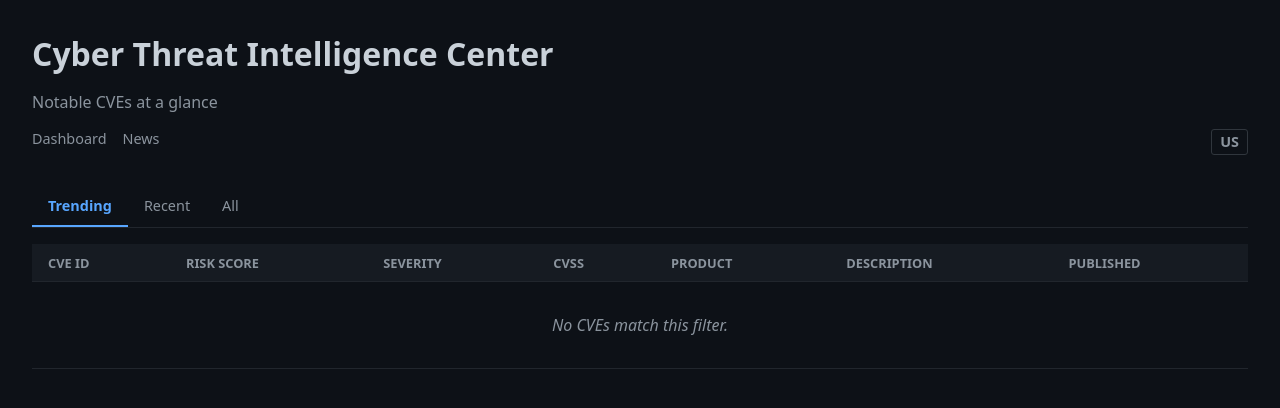
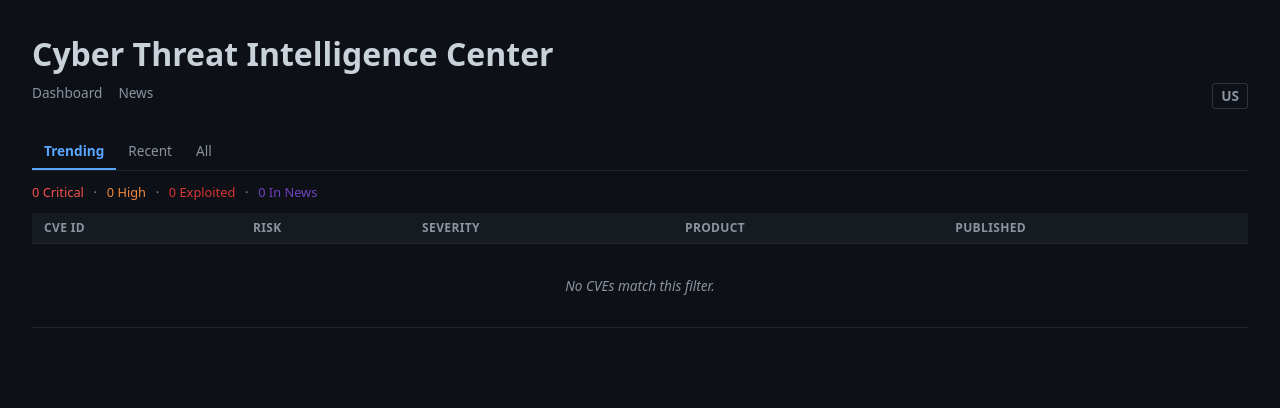
Before and after one commit to NotThatRob/Cyber-Threat-Intelligence-Center, a FastAPI app: page / in a window 1280 px wide. Shown: the top 408 px of the page. Run offline with FastAPI, Linux system fonts and the light colour scheme.

Commit message:
feat(ui): streamline dashboard for faster scanning
The dashboard had too many columns and no summary. Analysts had to read full descriptions to find what matters.

- Reduce table from 7 columns to 5 (drop Description, merge Severity + CVSS into one column)
- Add summary bar: Critical · High · Exploited · In News counts
- Truncate product names at 30 chars, show description snippet as muted fallback when product is still "Unknown"
- Add article summary tooltip on hover in news page
- Remove redundant subtitle from header
- Tighten table padding and font size for density

```diff
--- a/cti_center/database.py
+++ b/cti_center/database.py
@@ -37,6 +37,21 @@ def apply_migrations(db):
         "UPDATE news_articles SET published_date = date('now') "
         "WHERE published_date > date('now')"
     ))
+
+    # Backfill "Unknown" products using description-based extraction.
+    from cti_center.models import CVE
+    from cti_center.nvd import _product_from_description
+
+    unknowns = db.query(CVE).filter(CVE.affected_product == "Unknown").all()
+    backfilled = 0
+    for cve in unknowns:
+        product = _product_from_description(cve.description or "")
+        if product != "Unknown":
+            cve.affected_product = product[:200]
+            backfilled += 1
+    if backfilled:
+        logger.info("Backfilled product for %d CVEs from descriptions.", backfilled)
+
     db.commit()
     logger.info("Migrations applied.")
 
--- a/cti_center/templates/base.html
+++ b/cti_center/templates/base.html
@@ -9,7 +9,6 @@
 <body>
     <header>
         <h1>Cyber Threat Intelligence Center</h1>
-        <p>Notable CVEs at a glance</p>
         <nav class="header-nav">
             <a href="/">Dashboard</a>
             <a href="/news">News</a>
--- a/cti_center/templates/dashboard.html
+++ b/cti_center/templates/dashboard.html
@@ -6,15 +6,29 @@
     <a href="/?tab=recent" class="tab {% if active_tab == 'recent' %}active{% endif %}">Recent</a>
     <a href="/?tab=all" class="tab {% if active_tab == 'all' %}active{% endif %}">All</a>
 </nav>
+{% set ns = namespace(critical=0, high=0, exploited=0, in_news=0) %}
+{% for cve in cves %}
+    {% if cve.severity == 'CRITICAL' %}{% set ns.critical = ns.critical + 1 %}{% endif %}
+    {% if cve.severity == 'HIGH' %}{% set ns.high = ns.high + 1 %}{% endif %}
+    {% if cve.kev_date_added %}{% set ns.exploited = ns.exploited + 1 %}{% endif %}
+    {% if news_counts.get(cve.cve_id) %}{% set ns.in_news = ns.in_news + 1 %}{% endif %}
+{% endfor %}
+<p class="summary-bar">
+    <span class="summary-critical">{{ ns.critical }} Critical</span>
+    <span class="summary-sep">&middot;</span>
+    <span class="summary-high">{{ ns.high }} High</span>
+    <span class="summary-sep">&middot;</span>
+    <span class="summary-exploited">{{ ns.exploited }} Exploited</span>
+    <span class="summary-sep">&middot;</span>
+    <span class="summary-news">{{ ns.in_news }} In News</span>
+</p>
 <table>
     <thead>
         <tr>
             <th>CVE ID</th>
-            <th>Risk Score</th>
+            <th>Risk</th>
             <th>Severity</th>
-            <th>CVSS</th>
             <th>Product</th>
-            <th>Description</th>
             <th>Published</th>
         </tr>
     </thead>
@@ -22,26 +36,24 @@
         {% for cve in cves %}
         {% set rs = risk_scores[cve.cve_id] %}
         <tr class="severity-{{ cve.severity | lower }}">
-            <td>
+            <td class="col-id">
                 <a href="{{ cve.source_url }}" target="_blank" rel="noopener">{{ cve.cve_id }}</a>
                 {% if cve.kev_date_added %}
-                <span class="badge-kev" title="CISA KEV — Due: {{ cve.kev_due_date | format_date(date_fmt) }}{% if cve.kev_ransomware == 'Known' %} | Ransomware: Known{% endif %}">Actively Exploited</span>
+                <span class="badge-kev" title="CISA KEV — Due: {{ cve.kev_due_date | format_date(date_fmt) }}{% if cve.kev_ransomware == 'Known' %} | Ransomware: Known{% endif %}">KEV</span>
                 {% endif %}
                 {% if news_counts.get(cve.cve_id) %}
-                <a href="/news" class="badge-news" title="{{ news_counts[cve.cve_id] }} news article(s)">{{ news_counts[cve.cve_id] }} in news</a>
+                <a href="/news" class="badge-news">{{ news_counts[cve.cve_id] }}</a>
                 {% endif %}
             </td>
             {% set w = risk_weights %}
-            <td><span class="risk-score risk-score-{{ rs.label }}" title="Risk Score Breakdown&#10;&#10;CVSS Base:        {{ rs.cvss_component | round(1) }} / {{ w.cvss | int }}&#10;Exploit Maturity:  {{ rs.exploit_component | round(1) }} / {{ w.exploit | int }}&#10;News Velocity:     {{ rs.news_component | round(1) }} / {{ w.news | int }}&#10;Recency:           {{ rs.recency_component | round(1) }} / {{ w.recency | int }}&#10;KEV Urgency:       {{ rs.urgency_component | round(1) }} / {{ w.urgency | int }}{% if rs.factors %}&#10;&#10;{% for factor in rs.factors %}&#8226; {{ factor }}{% if not loop.last %}&#10;{% endif %}{% endfor %}{% endif %}">{{ rs.score }}</span></td>
-            <td>{{ cve.severity }}</td>
-            <td>{{ cve.cvss_score }}</td>
-            <td>{{ cve.affected_product }}</td>
-            <td>{{ cve.description }}</td>
-            <td>{{ cve.date_published | format_date(date_fmt) }}</td>
+            <td class="col-nowrap"><span class="risk-score risk-score-{{ rs.label }}" title="Risk Score Breakdown&#10;&#10;CVSS Base:        {{ rs.cvss_component | round(1) }} / {{ w.cvss | int }}&#10;Exploit Maturity:  {{ rs.exploit_component | round(1) }} / {{ w.exploit | int }}&#10;News Velocity:     {{ rs.news_component | round(1) }} / {{ w.news | int }}&#10;Recency:           {{ rs.recency_component | round(1) }} / {{ w.recency | int }}&#10;KEV Urgency:       {{ rs.urgency_component | round(1) }} / {{ w.urgency | int }}{% if rs.factors %}&#10;&#10;{% for factor in rs.factors %}&#8226; {{ factor }}{% if not loop.last %}&#10;{% endif %}{% endfor %}{% endif %}">{{ rs.score }}</span></td>
+            <td class="col-nowrap severity-cell">{{ cve.severity }} ({{ cve.cvss_score }})</td>
+            <td class="col-product" title="{{ cve.affected_product }}">{% if cve.affected_product != 'Unknown' %}{{ cve.affected_product | truncate(30, True) }}{% else %}<span class="text-muted" title="{{ cve.description | truncate(200, True) }}">{{ cve.description | truncate(40, True) }}</span>{% endif %}</td>
+            <td class="col-nowrap">{{ cve.date_published | format_date(date_fmt) }}</td>
         </tr>
         {% else %}
         <tr>
-            <td colspan="7" class="empty-state">No CVEs match this filter.</td>
+            <td colspan="5" class="empty-state">No CVEs match this filter.</td>
         </tr>
         {% endfor %}
     </tbody>
--- a/cti_center/templates/news.html
+++ b/cti_center/templates/news.html
@@ -19,7 +19,7 @@
     <tbody>
         {% for article in articles %}
         <tr>
-            <td><a href="{{ article.url }}" target="_blank" rel="noopener">{{ article.title }}</a></td>
+            <td><a href="{{ article.url }}" target="_blank" rel="noopener" {% if article.summary %}title="{{ article.summary | truncate(200, True) }}"{% endif %}>{{ article.title }}</a></td>
             <td>{{ article.source_name }}</td>
             <td>{{ article.published_date | format_date(date_fmt) }}</td>
             <td>
--- a/static/style.css
+++ b/static/style.css
@@ -1,29 +1,38 @@
 body { font-family: system-ui, sans-serif; margin: 2rem; background: #0d1117; color: #c9d1d9; }
-header { margin-bottom: 2rem; }
+header { margin-bottom: 1.5rem; }
 h1 { margin: 0; }
-header p { color: #8b949e; }
-table { width: 100%; border-collapse: collapse; }
-th, td { text-align: left; padding: 0.6rem 1rem; border-bottom: 1px solid #21262d; }
-th { background: #161b22; color: #8b949e; text-transform: uppercase; font-size: 0.8rem; }
+table { width: 100%; border-collapse: collapse; font-size: 0.85rem; }
+th, td { text-align: left; padding: 0.4rem 0.75rem; border-bottom: 1px solid #21262d; }
+th { background: #161b22; color: #8b949e; text-transform: uppercase; font-size: 0.75rem; letter-spacing: 0.03em; }
 a { color: #58a6ff; text-decoration: none; }
 a:hover { text-decoration: underline; }
-.severity-critical td:nth-child(3) { color: #f85149; font-weight: bold; }
-.severity-high td:nth-child(3) { color: #f0883e; font-weight: bold; }
-.severity-medium td:nth-child(3) { color: #d29922; }
-.severity-low td:nth-child(3) { color: #3fb950; }
-.badge-kev { display: inline-block; margin-left: 0.5rem; padding: 0.15rem 0.5rem; font-size: 0.7rem; font-weight: bold; color: #fff; background: #da3633; border-radius: 3px; vertical-align: middle; cursor: help; }
-.tabs { display: flex; gap: 0; border-bottom: 1px solid #21262d; margin-bottom: 1rem; }
-.tab { padding: 0.6rem 1rem; color: #8b949e; text-decoration: none; border-bottom: 2px solid transparent; font-size: 0.9rem; }
+.severity-critical .severity-cell { color: #f85149; font-weight: bold; }
+.severity-high .severity-cell { color: #f0883e; font-weight: bold; }
+.severity-medium .severity-cell { color: #d29922; }
+.severity-low .severity-cell { color: #3fb950; }
+.badge-kev { display: inline-block; margin-left: 0.4rem; padding: 0.1rem 0.4rem; font-size: 0.65rem; font-weight: bold; color: #fff; background: #da3633; border-radius: 3px; vertical-align: middle; cursor: help; }
+.badge-news { display: inline-block; margin-left: 0.4rem; padding: 0.1rem 0.4rem; font-size: 0.65rem; font-weight: bold; color: #fff; background: #6f42c1; border-radius: 3px; vertical-align: middle; }
+.tabs { display: flex; gap: 0; border-bottom: 1px solid #21262d; margin-bottom: 0.75rem; }
+.tab { padding: 0.5rem 0.75rem; color: #8b949e; text-decoration: none; border-bottom: 2px solid transparent; font-size: 0.85rem; }
 .tab:hover { color: #c9d1d9; text-decoration: none; }
 .tab.active { color: #58a6ff; border-bottom-color: #58a6ff; font-weight: 600; }
-.badge-news { display: inline-block; margin-left: 0.5rem; padding: 0.15rem 0.5rem; font-size: 0.7rem; font-weight: bold; color: #fff; background: #6f42c1; border-radius: 3px; vertical-align: middle; }
 .header-nav { margin-top: 0.5rem; display: flex; gap: 1rem; }
-.header-nav a { color: #8b949e; font-size: 0.9rem; }
+.header-nav a { color: #8b949e; font-size: 0.85rem; }
 .header-nav a:hover { color: #c9d1d9; }
 .date-toggle { margin-left: auto; padding: 0.15rem 0.5rem; font-size: 0.7rem; font-weight: bold; border: 1px solid #30363d; border-radius: 3px; }
 .empty-state { text-align: center; color: #8b949e; padding: 2rem 1rem; font-style: italic; }
-.risk-score { display: inline-block; min-width: 2rem; padding: 0.2rem 0.5rem; font-size: 0.85rem; font-weight: bold; text-align: center; border-radius: 3px; cursor: help; }
+.risk-score { display: inline-block; min-width: 2rem; padding: 0.15rem 0.4rem; font-size: 0.8rem; font-weight: bold; text-align: center; border-radius: 3px; cursor: help; }
 .risk-score-critical { background: #f85149; color: #fff; }
 .risk-score-high { background: #f0883e; color: #fff; }
 .risk-score-medium { background: #d29922; color: #fff; }
 .risk-score-low { background: #3fb950; color: #fff; }
+.col-nowrap { white-space: nowrap; }
+.col-product { max-width: 14rem; overflow: hidden; text-overflow: ellipsis; white-space: nowrap; }
+.col-id { white-space: nowrap; }
+.summary-bar { font-size: 0.8rem; color: #8b949e; margin: 0 0 0.75rem 0; }
+.summary-sep { margin: 0 0.4rem; }
+.summary-critical { color: #f85149; }
+.summary-high { color: #f0883e; }
+.summary-exploited { color: #da3633; }
+.summary-news { color: #6f42c1; }
+.text-muted { color: #6e7681; font-style: italic; }
```
Also changed, not shown: cti_center/mitre.py (+18 -7 lines), cti_center/nvd.py (+105 -0 lines).
